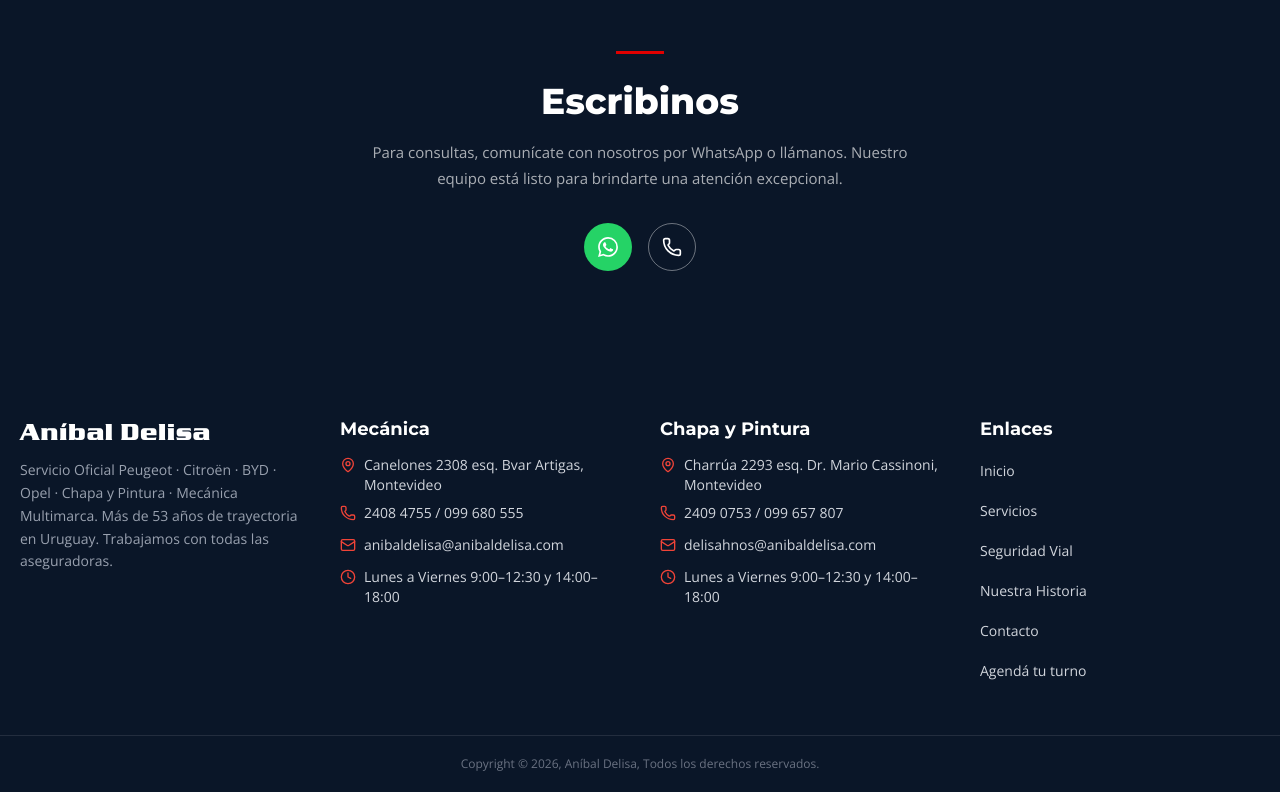
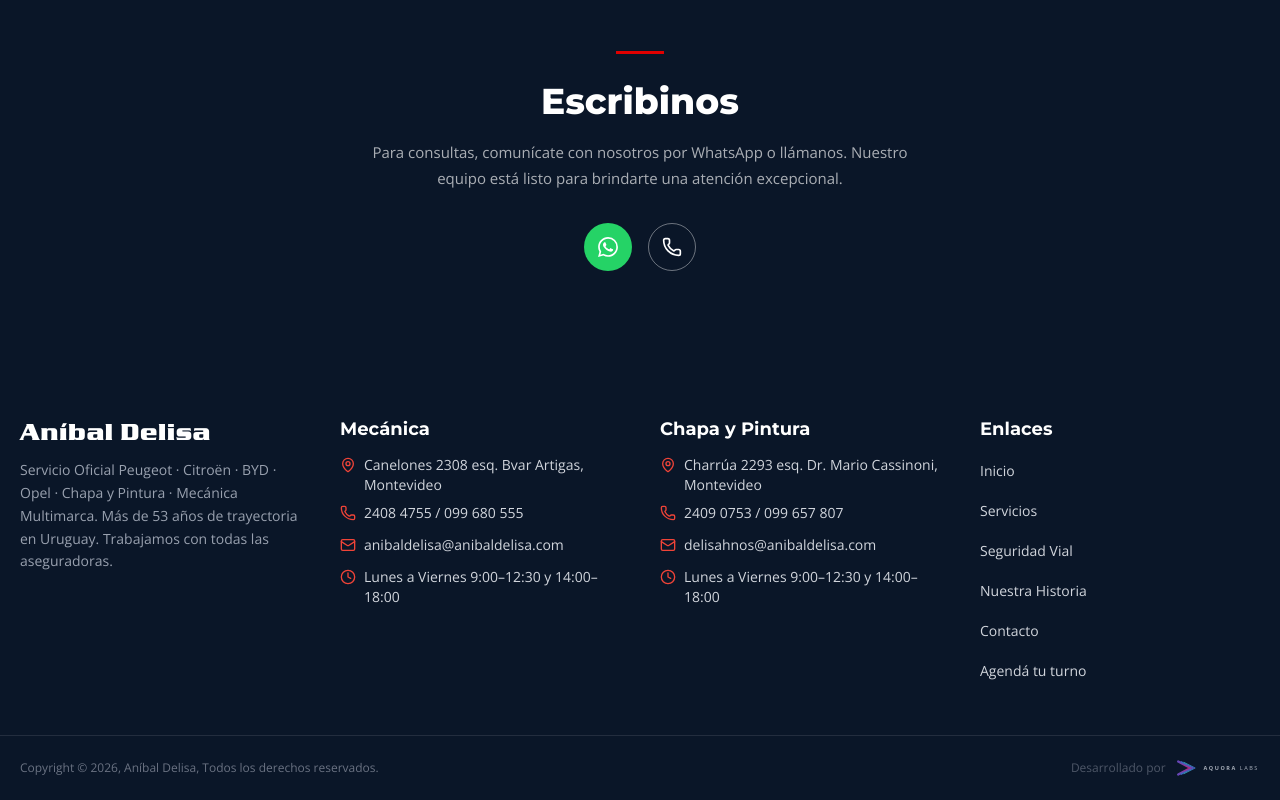
Before and after one commit to delisaluciaanibaldelisa/anibaldelisa-web, a Next.js app: page / in a window 1280 px wide. Shown: the part 6312-7112 px from the top of the page. Built offline with nearby package versions, Linux system fonts and the light colour scheme; no server answers.

Commit message:
Footer: agrega credito 'Desarrollado por Aquora Labs' con logo (SVG) enlazado a www.aquoralabs.com

```diff
--- a/components/Footer.tsx
+++ b/components/Footer.tsx
@@ -80,8 +80,24 @@ export default function Footer() {
       </div>
 
       <div className="border-t border-white/10">
-        <div className="container-x py-5 text-center text-xs text-gray-500">
-          Copyright © 2026, {site.name}, Todos los derechos reservados.
+        <div className="container-x py-5 flex flex-col sm:flex-row items-center justify-center sm:justify-between gap-4 text-xs text-gray-500">
+          <p>Copyright © 2026, {site.name}, Todos los derechos reservados.</p>
+          <a
+            href="https://www.aquoralabs.com"
+            target="_blank"
+            rel="noopener noreferrer"
+            aria-label="Desarrollado por Aquora Labs — visitar sitio"
+            className="inline-flex items-center gap-2 opacity-70 transition-opacity hover:opacity-100"
+          >
+            <span>Desarrollado por</span>
+            {/* eslint-disable-next-line @next/next/no-img-element */}
+            <img
+              src="/aquora-labs.svg"
+              alt="Aquora Labs"
+              className="h-6 w-auto"
+              loading="lazy"
+            />
+          </a>
         </div>
       </div>
     </footer>
```
Also changed, not shown: public/aquora-labs.svg (added).
